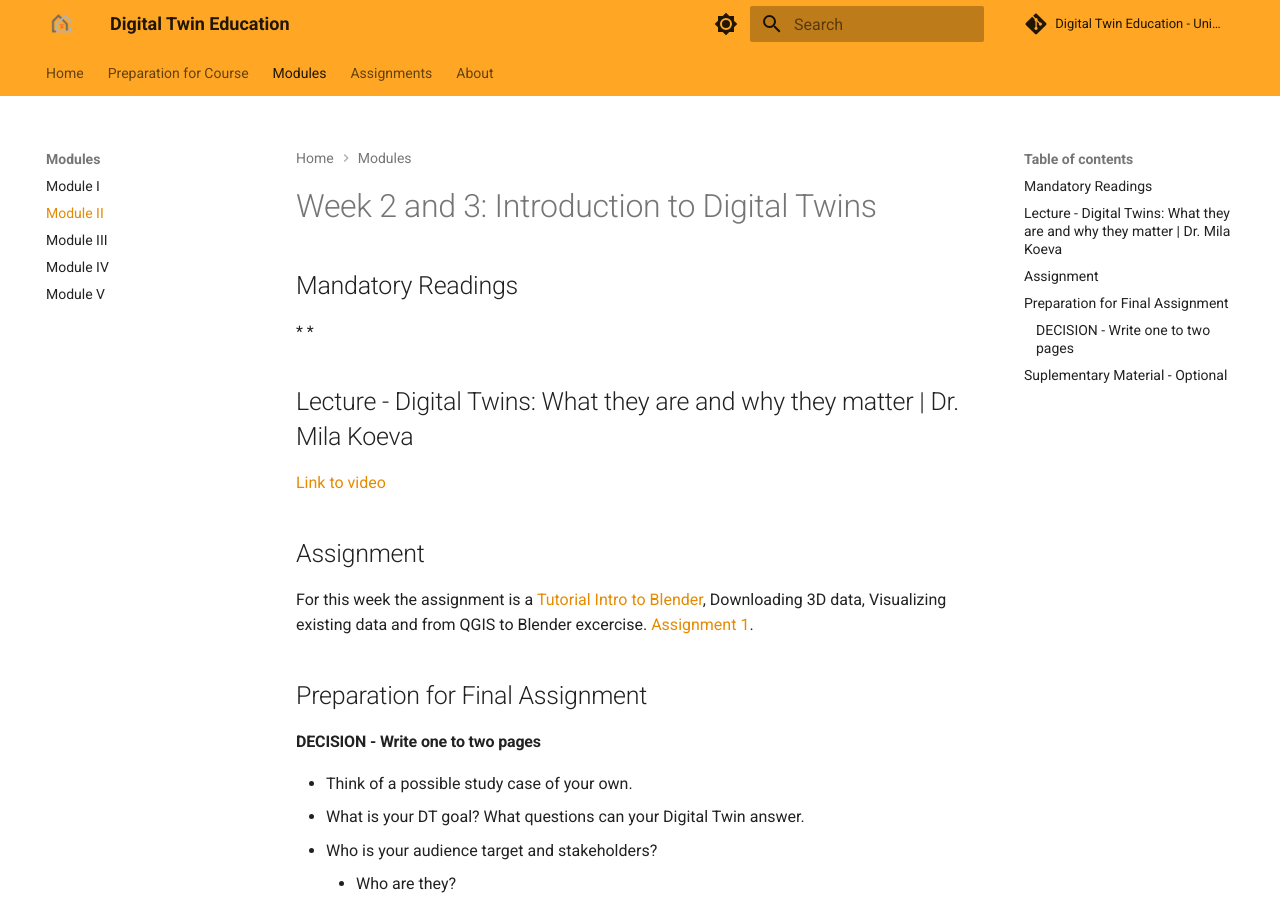
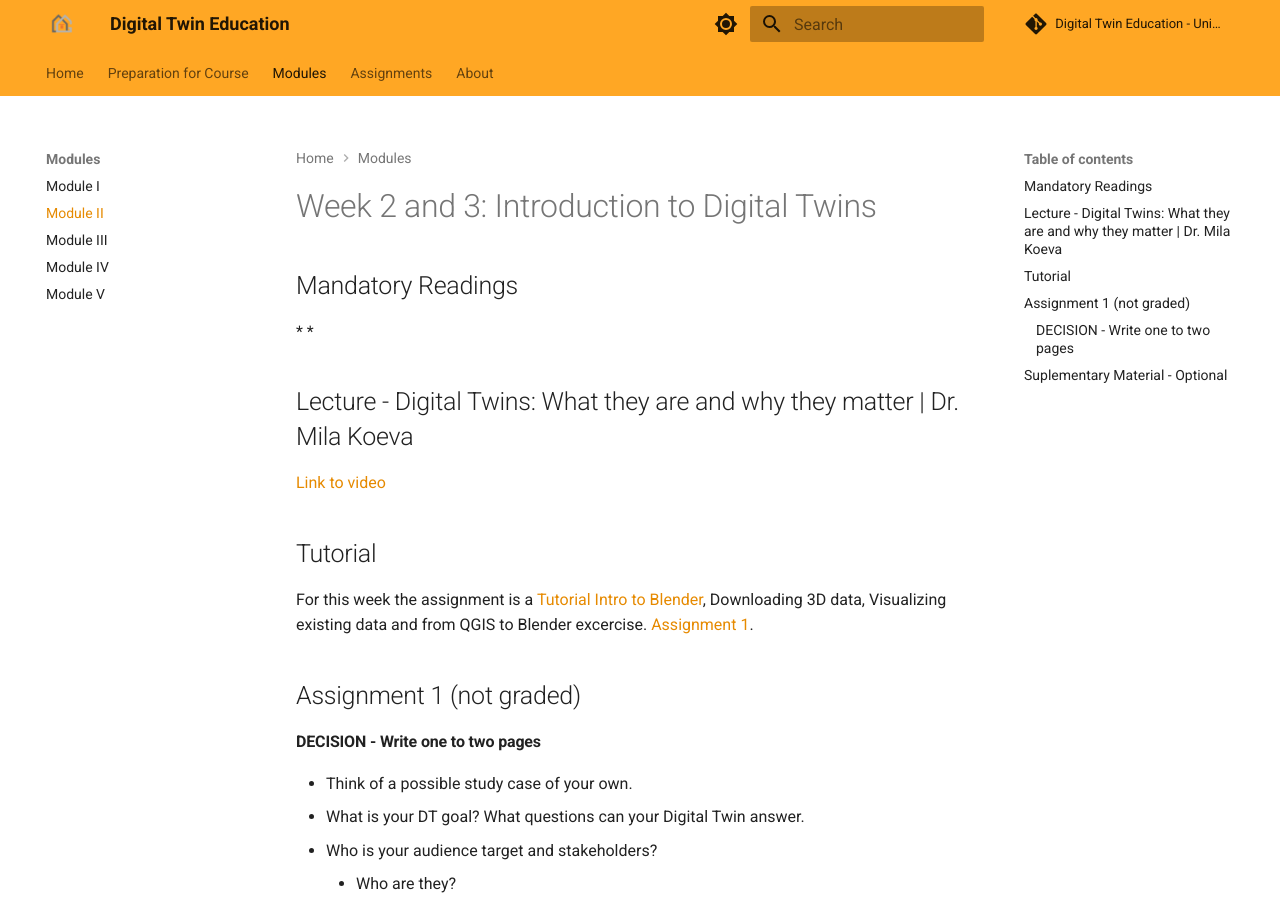
Before and after one commit to DigitalTwin-Geohub/DigitalTwinEducation, an MkDocs documentation site: the page built from docs/Modules/Module II.md, in a window 1280 px wide and 900 px high. Built offline with MkDocs 1.6.1 and Material for MkDocs 9.7.7, drawn with Linux system fonts in a browser that asks for light colours; comment, search, counter and statistics services are not loaded.

Commit message:
Update Module II.md
changed title assignment

```diff
--- a/docs/Modules/Module II.md
+++ b/docs/Modules/Module II.md
@@ -10,11 +10,11 @@
 
 [Link to video](video)
 
-## Assignment
+## Tutorial
 
 For this week the assignment is a [Tutorial Intro to Blender](../Assignment/Intro%20to%20blender.md), Downloading 3D data, Visualizing existing data and from QGIS to Blender excercise. [Assignment 1](../Assignment/Assignment%20I.md).
 
-## Preparation for Final Assignment
+## Assignment 1 (not graded)
 
 #### DECISION - Write one to two pages
 
```
